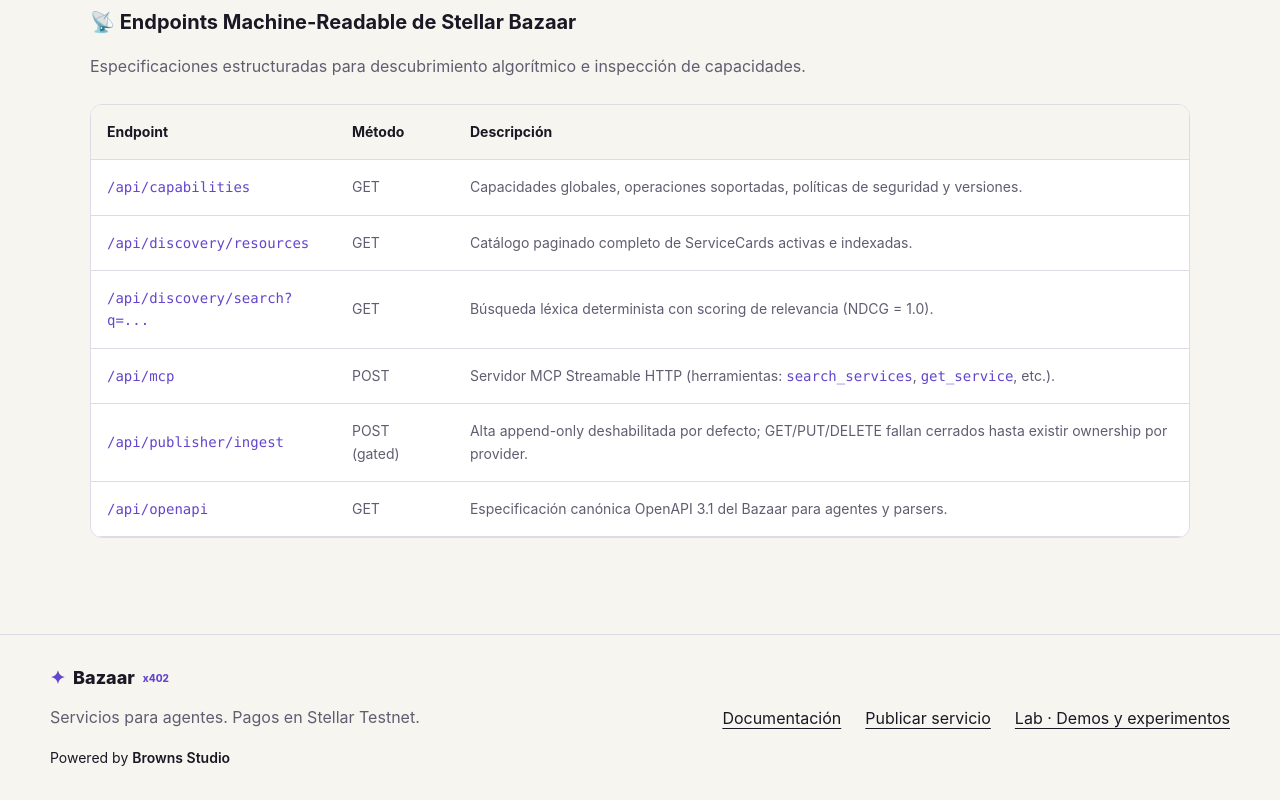
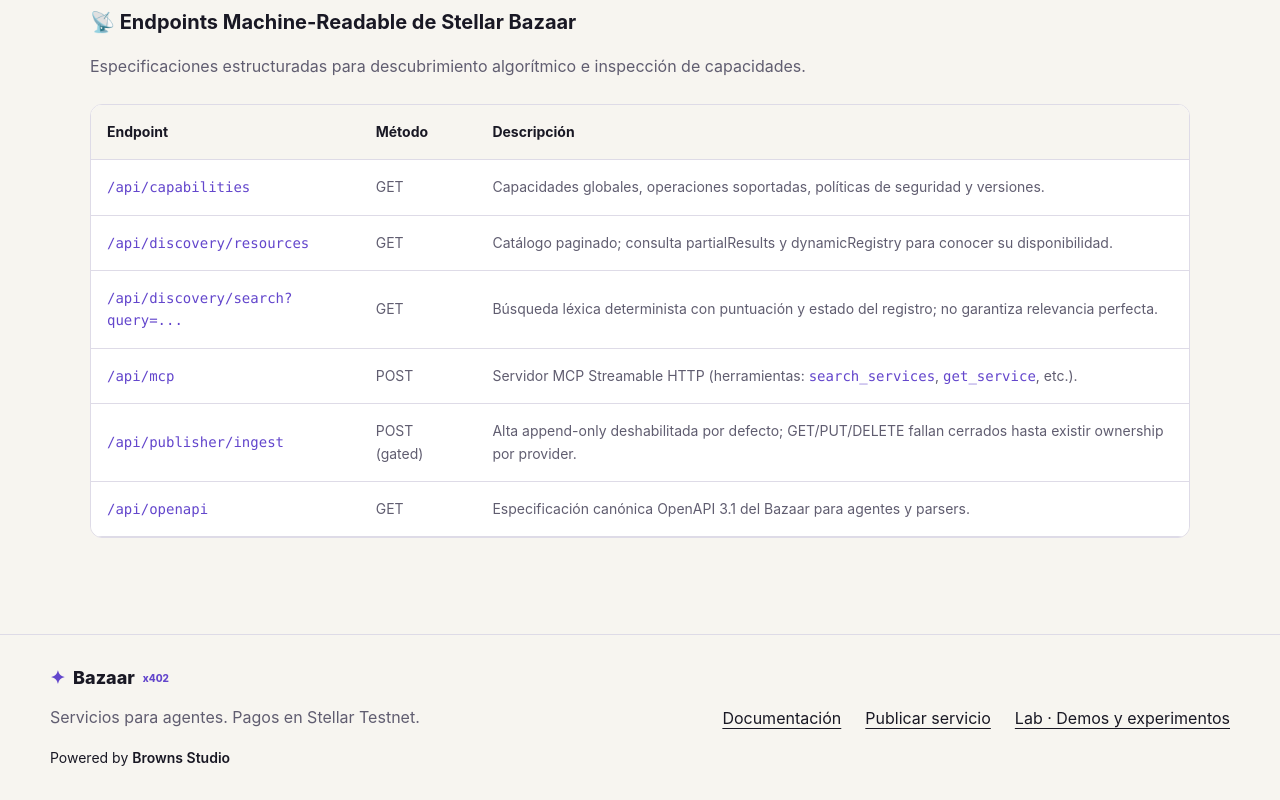
Before and after one commit to CaBsCrypto/stellar-bazaar-x402, a Next.js app: page /docs in a window 1280 px wide. Shown: the part 3213-4013 px from the top of the page. Built offline with nearby package versions, Linux system fonts and the light colour scheme.

Commit message:
docs: align discovery query and partial registry descriptions

```diff
--- a/app/docs/page.tsx
+++ b/app/docs/page.tsx
@@ -157,12 +157,12 @@
             <tr>
               <td><code>/api/discovery/resources</code></td>
               <td>GET</td>
-              <td>Catálogo paginado completo de ServiceCards activas e indexadas.</td>
+                <td>Catálogo paginado; consulta partialResults y dynamicRegistry para conocer su disponibilidad.</td>
             </tr>
             <tr>
-              <td><code>/api/discovery/search?q=...</code></td>
+                <td><code>/api/discovery/search?query=...</code></td>
               <td>GET</td>
-              <td>Búsqueda léxica determinista con scoring de relevancia (NDCG = 1.0).</td>
+                <td>Búsqueda léxica determinista con puntuación y estado del registro; no garantiza relevancia perfecta.</td>
             </tr>
             <tr>
               <td><code>/api/mcp</code></td>
```
